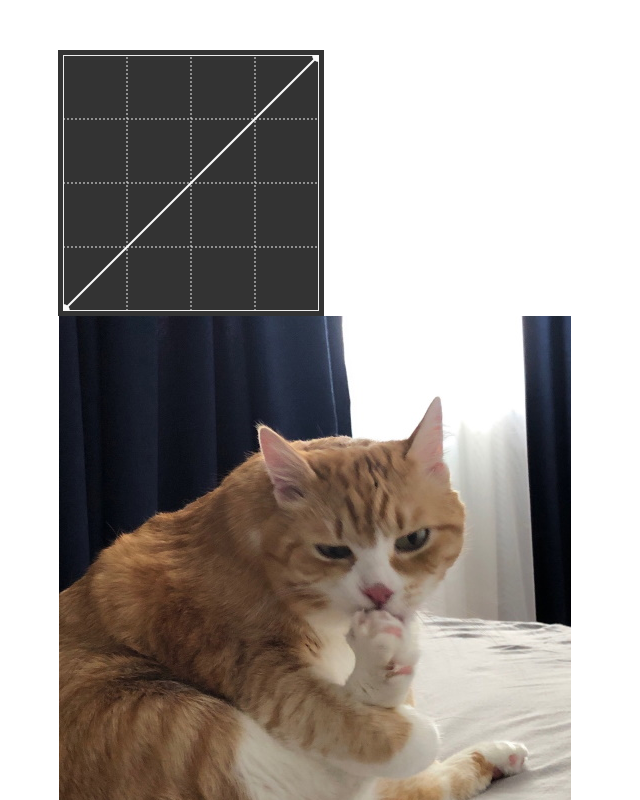
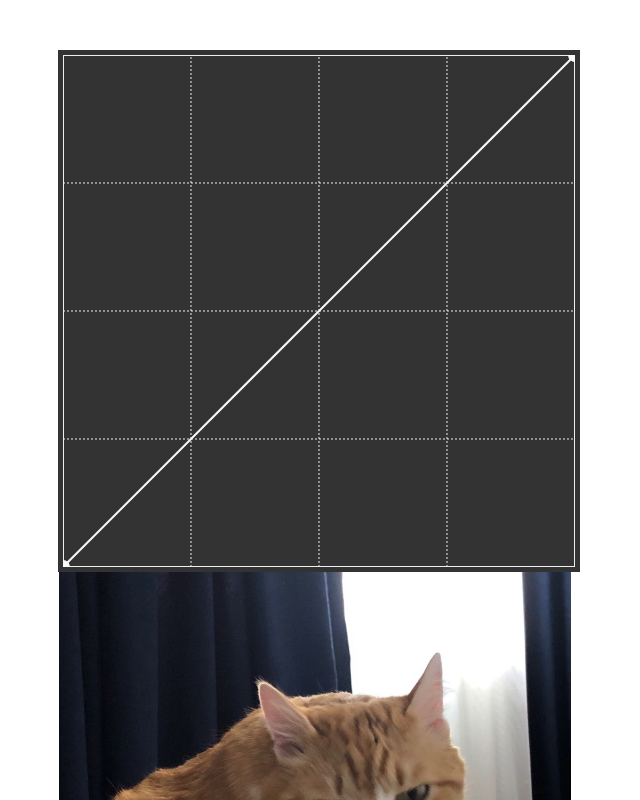
Before and after one commit to skorikovkr/color-correction, a Vue app: page / in a window 1280 px wide. Shown: the top 800 px of the page, without its empty margins (0-640 px from the left). Built offline with nearby package versions, Linux system fonts and the light colour scheme.

Commit message:
Lazy rerendering, interpolation in range 0,255

```diff
--- a/src/App.vue
+++ b/src/App.vue
@@ -25,32 +25,39 @@ const affectRedChannel = true;
 const affectGreenChannel = true;
 const affectBlueChannel = true;
 
-const correctColor = (oldValue: number, ps: CubicSplineInterpolationResult) => {
-  let newBlueVal = evaluateInterpolationAtPoint(oldValue, ps);
-  if (newBlueVal != null) {
-    if (newBlueVal > 255)
+const correctColor = (oldValue: number, ps: CubicSplineInterpolationResult, ratioTo255 = 1) => {
+  let newBlueVal = evaluateInterpolationAtPoint(oldValue * ratioTo255, ps) / ratioTo255;
+  if (newBlueVal - 255 > 1e-8)
     newBlueVal = 255;
-    if (newBlueVal < 0)
+  if (newBlueVal < 1e-8)
     newBlueVal = 0;
-  }
   return newBlueVal;
 }
 
+let lastRerenderTime = Date.now();
+const waitInterval = 200;
 const onCurveChanged = (ps: CubicSplineInterpolationResult) => {
+  lastRerenderTime = Date.now();
+  setTimeout(() => {
+      const rerenderTime = Date.now();
+      if ((rerenderTime - lastRerenderTime) >= waitInterval) {
         if (ctx.value != null && imageCanvas.value != null) {
+          const ratioTo255 = ps[ps.length - 1].range.xmax / 256;  // assuming interpolation always start in x:0
           ctx.value.drawImage(img.value, 0, 0);
           const imageData = ctx.value.getImageData(0, 0, imageCanvas.value.width, imageCanvas.value.height);
           const data = imageData.data;
           for (let i = 0; i < data.length; i += 4) {
             if (affectRedChannel)
-        data[i] = correctColor(data[i], ps) ?? 0;
+              data[i] = correctColor(data[i], ps, ratioTo255) ?? 0;
             if (affectGreenChannel)
-        data[i + 1] = correctColor(data[i+1], ps) ?? 0;
+              data[i + 1] = correctColor(data[i+1], ps, ratioTo255) ?? 0;
             if (affectBlueChannel)
-        data[i + 2] = correctColor(data[i+2], ps) ?? 0;
+              data[i + 2] = correctColor(data[i+2], ps, ratioTo255) ?? 0;
           }
           ctx.value.putImageData(imageData, 0, 0);
         }
+      }
+  }, waitInterval);
 }
 
 const handleClick = () => {
--- a/src/components/CurveCanvas.vue
+++ b/src/components/CurveCanvas.vue
@@ -20,8 +20,8 @@ const props = defineProps({
     size: {
         type: Object as PropType<Size>,
         default: {
-            width: 256,
-            height: 256
+            width: 512,
+            height: 512
         }
     },
     pointRadius: {
--- a/src/utils/cubicSplineInterpolation.ts
+++ b/src/utils/cubicSplineInterpolation.ts
@@ -196,4 +196,5 @@ export const evaluateInterpolationAtPoint = (x: number, polynomials: CubicSpline
 			return polynomials[i].polynomial.evaluateAt(x);
 		}
 	}
+	throw new Error("Argument out of range");
 }
```
Lines whose indentation alone changed are shown as unchanged.
